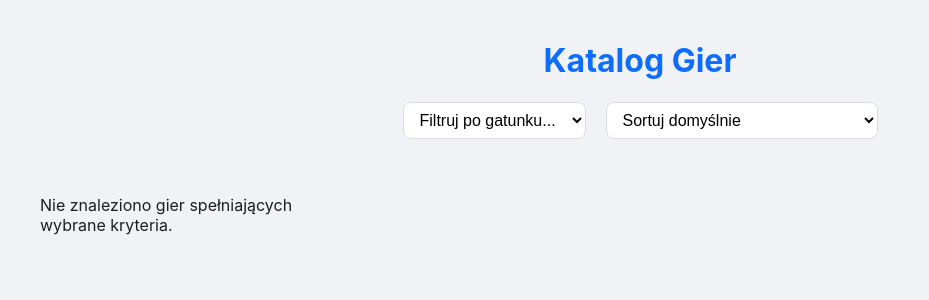
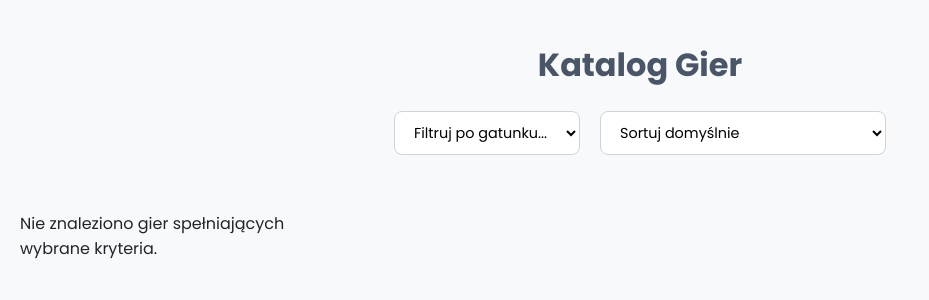
Before and after one commit to Teo2237/ProjektBazyBSI, a Flask app: page / in a window 1280 px wide. Shown: the top 300 px of the page, without its empty margins (0-929 px from the left). Run offline with Flask 3, Linux system fonts and the light colour scheme; data that the repository does not hold is empty.

Commit message:
Przebudowanie landin page

```diff
--- a/templates/index.html
+++ b/templates/index.html
@@ -4,20 +4,26 @@
     <meta charset="UTF-8">
     <meta name="viewport" content="width=device-width, initial-scale=1.0">
     <title>Baza Gier</title>
+    <link rel="preconnect" href="https://fonts.googleapis.com">
+    <link rel="preconnect" href="https://fonts.gstatic.com" crossorigin>
+    <link href="https://fonts.googleapis.com/css2?family=Poppins:wght@400;500;600;700&display=swap" rel="stylesheet">
+
     <style>
+        /* Zastosowanie nowej czcionki i ogólne style */
         body {
-            font-family: -apple-system, BlinkMacSystemFont, "Segoe UI", Roboto, Helvetica, Arial, sans-serif;
-            background-color: #f0f2f5;
+            font-family: 'Poppins', -apple-system, BlinkMacSystemFont, "Segoe UI", Roboto, Helvetica, Arial, sans-serif;
+            background-color: #f8f9fa;
             margin: 0;
             padding: 20px;
-            color: #1c1e21;
+            color: #212529;
         }
         header {
             text-align: center;
             margin-bottom: 20px;
         }
         h1 {
-            color: #0d6efd;
+            color: #4a5568;
+            font-weight: 700;
         }
         #controls {
             display: flex;
@@ -27,45 +33,73 @@
             flex-wrap: wrap;
         }
         #controls select {
-            padding: 8px 12px;
+            padding: 10px 15px;
             border-radius: 8px;
-            border: 1px solid #ddd;
+            border: 1px solid #ced4da;
             background-color: #fff;
-            font-size: 1em;
+            font-family: 'Poppins', sans-serif;
+            font-size: 0.9em;
         }
         #games-container {
             display: grid;
-            grid-template-columns: repeat(auto-fill, minmax(250px, 1fr));
-            gap: 25px;
-            max-width: 1200px;
+            grid-template-columns: repeat(auto-fill, minmax(280px, 1fr));
+            gap: 30px;
+            max-width: 1400px;
             margin: 0 auto;
         }
+
+        /* Krok 2: Przeprojektowanie wyglądu karty gry */
         .game-card {
-            border: 1px solid #ddd;
-            border-radius: 12px;
+            border: 1px solid #e2e8f0;
+            border-radius: 16px;
             overflow: hidden;
             background-color: #ffffff;
-            box-shadow: 0 4px 12px rgba(0, 0, 0, 0.1);
-            transition: transform 0.2s ease-in-out, box-shadow 0.2s ease-in-out;
+            box-shadow: 0 4px 6px -1px rgba(0, 0, 0, 0.1), 0 2px 4px -2px rgba(0, 0, 0, 0.1);
+            transition: transform 0.3s ease, box-shadow 0.3s ease;
             display: flex;
             flex-direction: column;
         }
         .game-card:hover {
-            transform: translateY(-5px);
-            box-shadow: 0 8px 16px rgba(0, 0, 0, 0.15);
+            transform: translateY(-8px);
+            box-shadow: 0 20px 25px -5px rgba(0, 0, 0, 0.1), 0 8px 10px -6px rgba(0, 0, 0, 0.1);
         }
         .game-card img {
             width: 100%;
-            height: 140px;
+            height: 160px;
             object-fit: cover;
         }
         .game-card-content {
-            padding: 15px;
+            padding: 20px;
             flex-grow: 1;
+            display: flex;
+            flex-direction: column;
         }
-        .game-card-content h3 { margin: 0 0 10px 0; font-size: 1.1em; }
-        .game-card-content p { margin: 0; font-size: 0.9em; color: #606770; }
-        .game-card-content .genres { margin-top: 10px; font-size: 0.8em; color: #0d6efd; font-weight: 500; }
+        .game-card-content h3 {
+            margin: 0 0 8px 0;
+            font-size: 1.25em;
+            font-weight: 600;
+            color: #1a202c;
+        }
+        .game-card-content p {
+            margin: 0 0 4px 0;
+            font-size: 0.9em;
+            color: #718096;
+        }
+        .genre-tags-container {
+            margin-top: auto;
+            padding-top: 15px;
+            display: flex;
+            flex-wrap: wrap;
+            gap: 6px;
+        }
+        .genre-tag {
+            background-color: #eef2ff;
+            color: #4338ca;
+            padding: 4px 12px;
+            border-radius: 9999px;
+            font-size: 0.75em;
+            font-weight: 500;
+        }
     </style>
 </head>
 <body>
@@ -75,7 +109,7 @@
         <div id="controls">
             <select id="genre-filter">
                 <option value="">Filtruj po gatunku...</option>
-                </select>
+            </select>
             <select id="sort-control">
                 <option value="">Sortuj domyślnie</option>
                 <option value="title">Tytuł (A-Z)</option>
@@ -103,7 +137,7 @@
              * @param {Array} games - Tablica obiektów gier do wyświetlenia.
              */
             const renderGames = (games) => {
-                gamesContainer.innerHTML = ''; // Wyczyść kontener
+                gamesContainer.innerHTML = '';
                 if (games.length === 0) {
                     gamesContainer.innerHTML = '<p>Nie znaleziono gier spełniających wybrane kryteria.</p>';
                     return;
@@ -111,32 +145,36 @@
                 games.forEach(game => {
                     const card = document.createElement('div');
                     card.className = 'game-card';
+
+                    // Krok 3: Zmodyfikowany kod generujący HTML karty
+                    const genresHTML = game.genres.map(genre => `<span class="genre-tag">${genre}</span>`).join('');
+
                     card.innerHTML = `
                         <img src="${game.cover_image}" alt="Okładka gry ${game.title}">
                         <div class="game-card-content">
-                            <h3>${game.title}</h3>
-                            <p>Data wydania: ${game.release_date}</p>
-                            <p class="genres">${game.genres.join(', ')}</p>
+                            <div>
+                                <h3>${game.title}</h3>
+                                <p>Data wydania: ${game.release_date}</p>
+                                <p>Deweloper: ${game.developer || 'Brak danych'}</p>
+                            </div>
+                            <div class="genre-tags-container">
+                                ${genresHTML}
+                            </div>
                         </div>
                     `;
                     gamesContainer.appendChild(card);
                 });
             };
 
-            /**
-             * Funkcja pobierająca gry z API na podstawie wybranych filtrów.
-             */
+            // Poniższe funkcje pozostają bez zmian
             const fetchFilteredGames = async () => {
                 const genre = genreFilter.value;
                 const sort = sortControl.value;
-
                 const params = new URLSearchParams();
                 if (genre) params.append('genre', genre);
                 if (sort) params.append('sort', sort);
-
                 const queryString = params.toString();
                 const url = `/api/games${queryString ? '?' + queryString : ''}`;
-
                 try {
                     gamesContainer.innerHTML = '<p>Ładowanie gier...</p>';
                     const response = await fetch(url);
@@ -148,22 +186,14 @@
                     console.error('Błąd podczas pobierania filtrowanych gier:', error);
                 }
             };
-
-            /**
-             * Funkcja pobierająca unikalne gatunki i wypełniająca listę wyboru.
-             */
             const setupGenreFilter = async () => {
                 try {
                     const response = await fetch('/api/games');
                     if (!response.ok) throw new Error('Nie można pobrać gatunków.');
                     const games = await response.json();
-
                     const allGenres = new Set();
                     games.forEach(game => game.genres.forEach(genre => allGenres.add(genre)));
-
-                    // Sortowanie alfabetyczne gatunków
                     const sortedGenres = [...allGenres].sort();
-
                     sortedGenres.forEach(genre => {
                         const option = document.createElement('option');
                         option.value = genre;
@@ -175,16 +205,12 @@
                 }
             };
 
-            // Krok 4: Dodanie nasłuchiwania na zdarzenia
             genreFilter.addEventListener('change', fetchFilteredGames);
             sortControl.addEventListener('change', fetchFilteredGames);
-
-            // Inicjalizacja aplikacji
             const init = async () => {
-                await setupGenreFilter(); // Najpierw wypełnij listę gatunków
-                await fetchFilteredGames(); // Następnie załaduj gry
+                await setupGenreFilter();
+                await fetchFilteredGames();
             };
-
             init();
         });
     </script>
```
